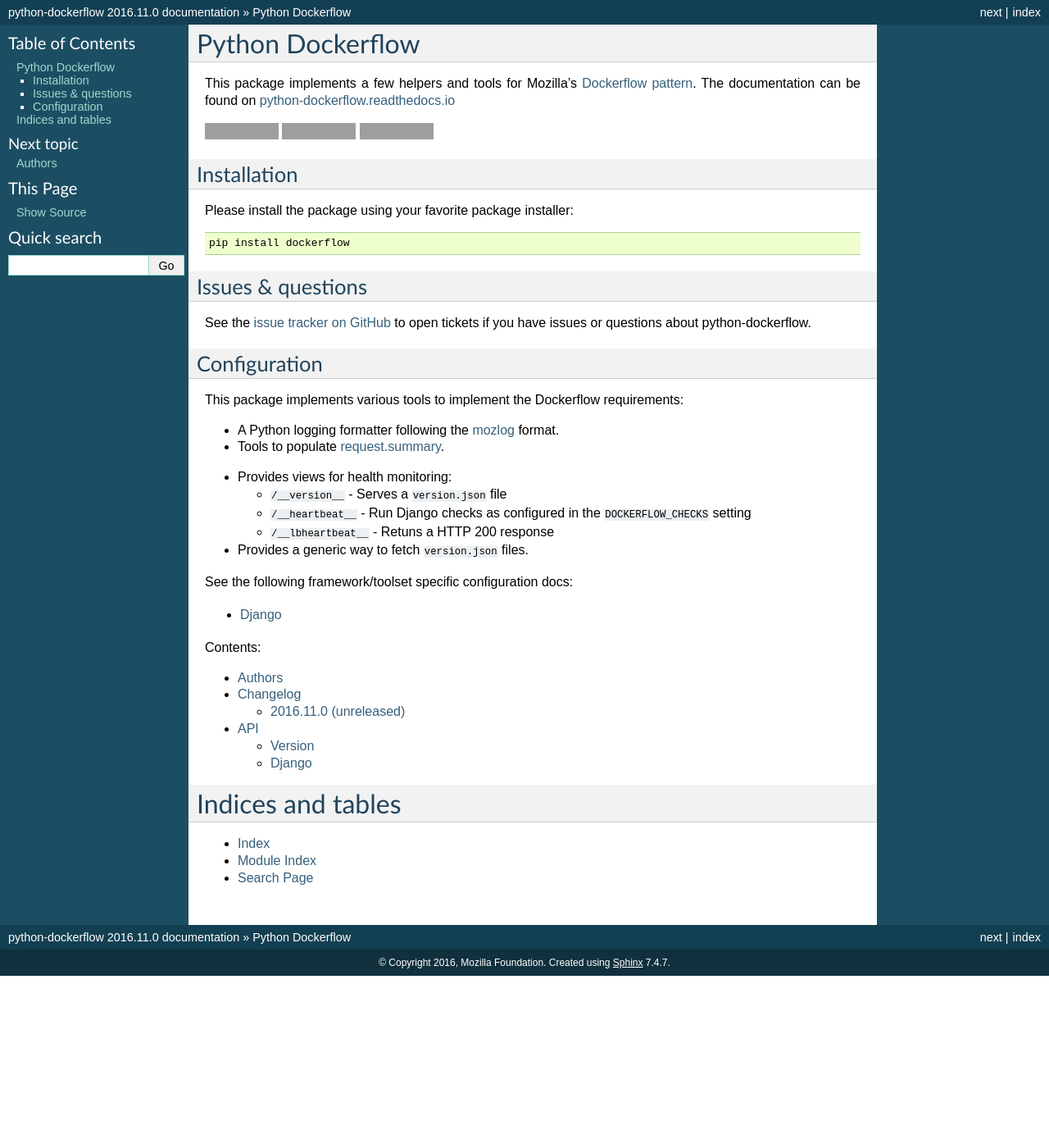
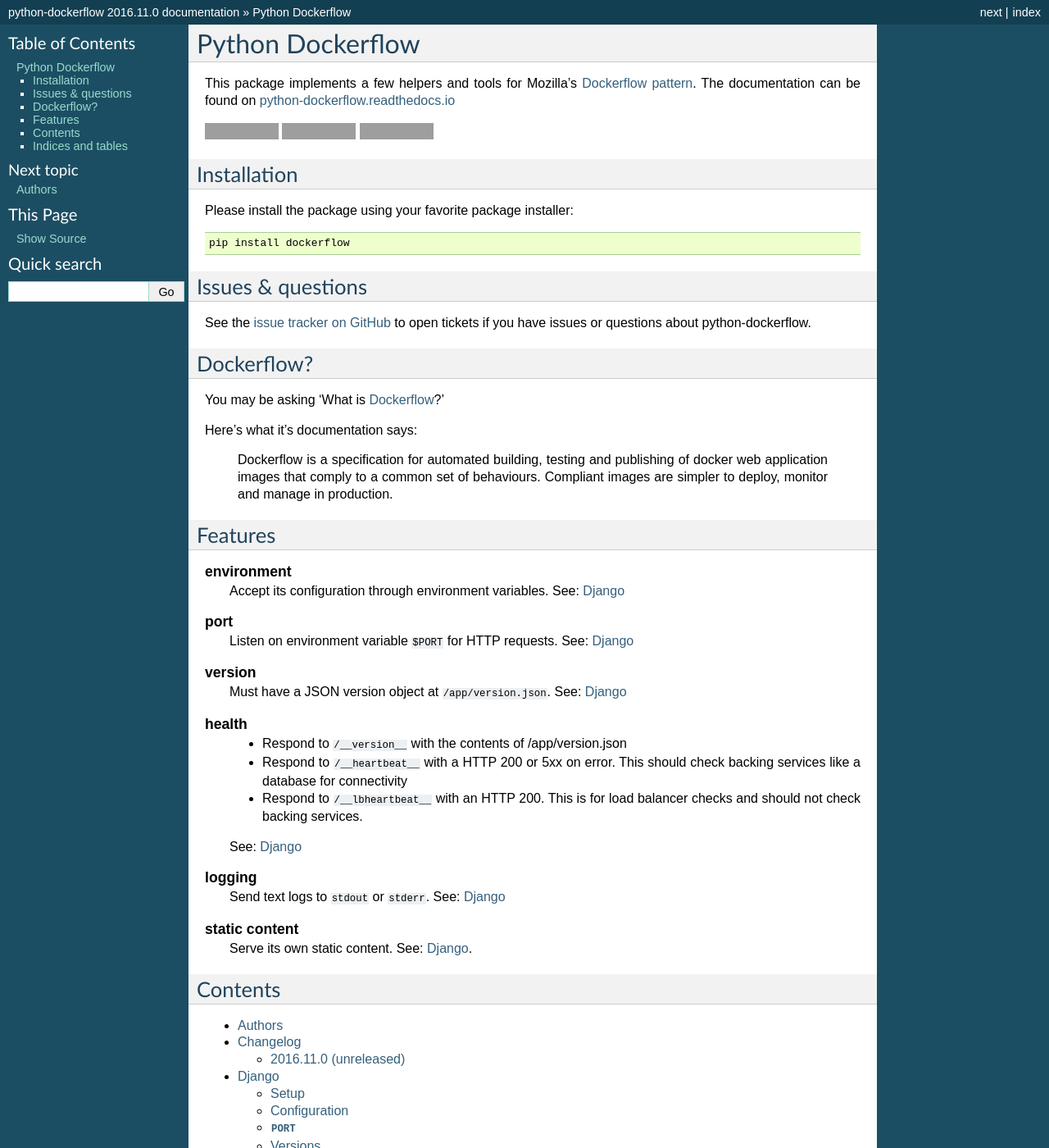
Before and after one commit to mozilla-services/python-dockerflow, a Sphinx documentation site: the page built from docs/index.rst, in a window 1280 px wide and 1400 px high. Shown: the whole window at 82% size. Built offline with Sphinx 7.4.7, drawn with Linux system fonts in a browser that asks for light colours; some of the changed text lies outside the part shown; grey boxes are pictures that could not be loaded.

Commit message:
Expand documentation

```diff
--- a/docs/index.rst
+++ b/docs/index.rst
@@ -1,55 +1,73 @@
 .. include:: ../README.rst
 
-Configuration
--------------
+Dockerflow?
+-----------
 
-This package implements various tools to implement the Dockerflow
-requirements:
+You may be asking 'What is Dockerflow_?'
 
-- A Python logging formatter following the `mozlog`_ format.
+Here's what it's documentation says:
 
-- Tools to populate `request.summary`_.
+.. pull-quote::
 
-.. _`mozlog`: https://github.com/mozilla-services/Dockerflow/blob/master/docs/mozlog.md
-.. _`request.summary`: https://github.com/mozilla-services/Dockerflow/blob/master/docs/mozlog.md#application-request-summary-type-requestsummary
+    Dockerflow is a specification for automated building, testing and
+    publishing of docker web application images that comply to a common
+    set of behaviours. Compliant images are simpler to deploy, monitor
+    and manage in production.
 
-- Provides views for health monitoring:
+.. _Dockerflow: https://github.com/mozilla-services/Dockerflow
 
-  - ``/__version__`` - Serves a ``version.json`` file
+Features
+--------
 
-  - ``/__heartbeat__`` - Run Django checks as configured
-    in the ``DOCKERFLOW_CHECKS`` setting
+.. glossary::
 
-  - ``/__lbheartbeat__`` - Retuns a HTTP 200 response
+   environment
 
-- Provides a generic way to fetch ``version.json`` files.
+      Accept its configuration through environment variables.
+      See: :ref:`Django <django-config>`
 
-See the following framework/toolset specific configuration docs:
+   port
 
-.. hlist::
-   :columns: 4
+      Listen on environment variable ``$PORT`` for HTTP requests.
+      See: :ref:`Django <django-serving>`
 
-   * :doc:`frameworks/django`
+   version
 
-Contents:
+      Must have a JSON version object at ``/app/version.json``.
+      See: :ref:`Django <django-versions>`
+
+   health
+
+      * Respond to ``/__version__`` with the contents of /app/version.json
+      * Respond to ``/__heartbeat__`` with a HTTP 200 or 5xx on error.
+        This should check backing services like a database for connectivity
+      * Respond to ``/__lbheartbeat__`` with an HTTP 200.
+        This is for load balancer checks and should not check backing services.
+
+      See: :ref:`Django <django-health>`
+
+   logging
+
+      Send text logs to ``stdout`` or ``stderr``. See: :ref:`Django <django-logging>`
+
+   static content
+
+      Serve its own static content. See: :ref:`Django <django-static>`.
+
+Contents
+--------
 
 .. toctree::
    :maxdepth: 2
 
    authors
    changelog
+   django
    api
 
 Indices and tables
-==================
+------------------
 
 * :ref:`genindex`
 * :ref:`modindex`
 * :ref:`search`
-
-
-.. toctree::
-   :glob:
-   :hidden:
-
-   frameworks/*
```
Also changed, not shown: docs/changelog.rst (+13 -0 lines), docs/django.rst (added, +361 -0 lines), docs/frameworks/django.rst (deleted, +0 -126 lines), 1 other file.
